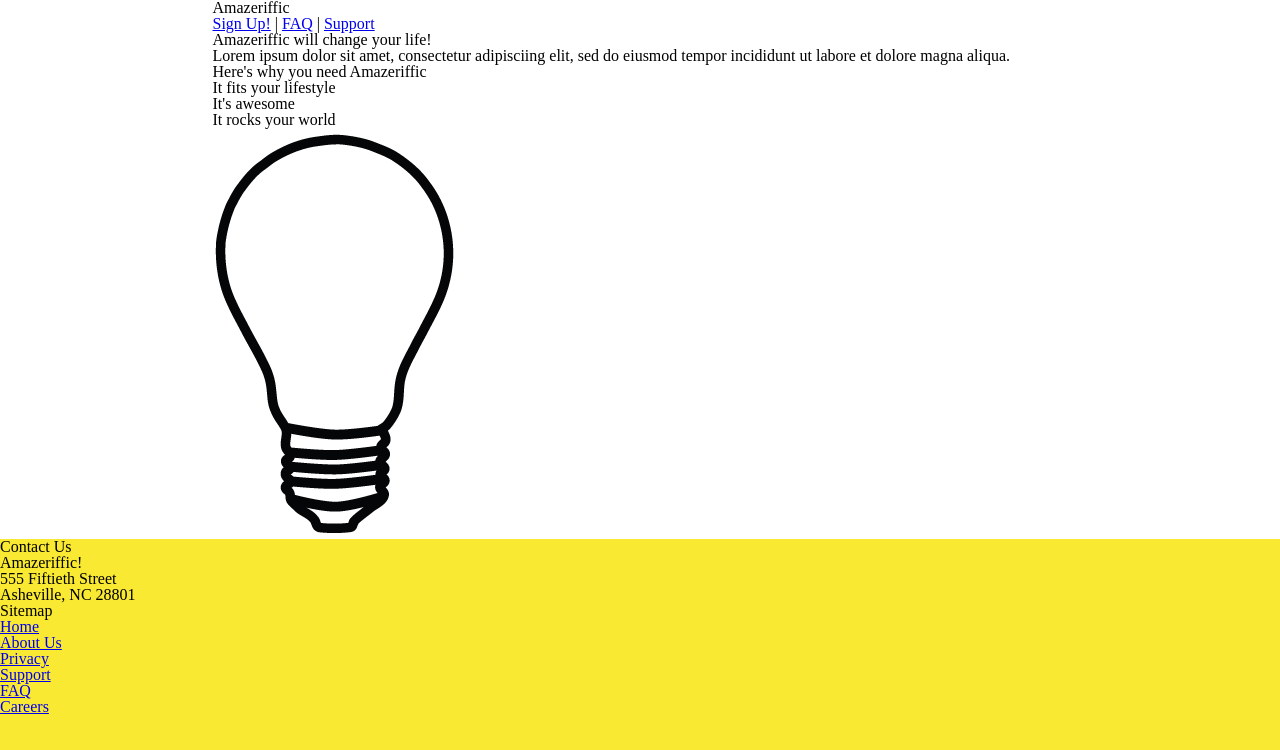
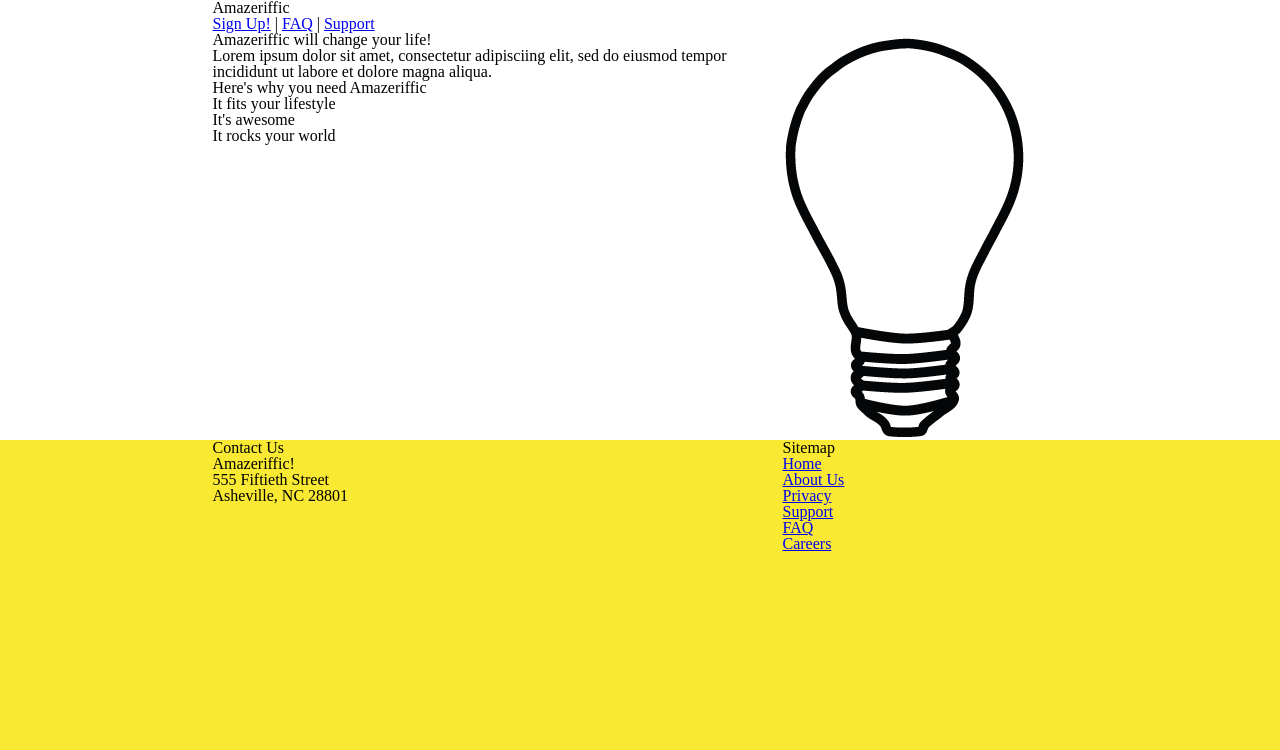
Before and after one commit to DimsumPanda/purewal_webAppDev, a plain HTML site: page Amazeriffic/index.html in a window 1280 px wide. Drawn offline with Linux system fonts and the light colour scheme.

Commit message:
added a grid

```diff
--- a/Amazeriffic/index.html
+++ b/Amazeriffic/index.html
@@ -20,6 +20,7 @@
 
 		<main>
 			<div class="container">
+			<div class="col-2-3">
 			<h2>Amazeriffic will change your life!</h2>
 			<p>Lorem ipsum dolor sit amet, consectetur adipisciing elit, sed do eiusmod tempor incididunt ut labore et dolore magna aliqua.</p>
 			<h3>Here's why you need Amazeriffic</h3>
@@ -28,21 +29,23 @@
 				<li>It's awesome</li>
 				<li>It rocks your world</li>
 			</ul>
-
+			</div>
+			<div class="col-1-3">
 			<img src="lightbulb.png" alt="lightbulb">
+			</div>
 			</div>
 		</main>
 
 		<footer>
 			<div class="container">
-			<div class="contact">
+			<div class="contact col-2-3">
 				<h5>Contact Us</h5>
 				<p>Amazeriffic!</p>
 				<p>555 Fiftieth Street</p>
 				<p>Asheville, NC 28801</p>
 			</div>
 
-			<div class="sitemap">
+			<div class="sitemap col-1-3">
 				<h5>Sitemap</h5>
 				<ul>
 					<li><a href="#">Home</a></li>
--- a/Amazeriffic/style.css
+++ b/Amazeriffic/style.css
@@ -1,5 +1,10 @@
 body {
 	background: #f9e933;
+}
+
+img {
+	display: block;
+	position: ;
 }
 
 /* Ruleset for the elements to make it responsive */
@@ -9,7 +14,7 @@ header, main, footer {
 
 /*so that the content gets centered, but not the bg */
 
-header .container, main .container, footer .contaiiner {
+header .container, main .container, footer .container {
 	max-width: 855px;
 	margin: auto;
 }
@@ -21,3 +26,20 @@ header {
 main {
 	background: white;
 }
+
+[class*='col-'] {
+	float: left;
+}
+
+.col-2-3 {
+	width: 570px;
+}
+
+.col-1-3 {
+	width: 33.33%;
+}
+
+.container:after {
+	content: "";
+	display: table;
+	clear: both;
```
